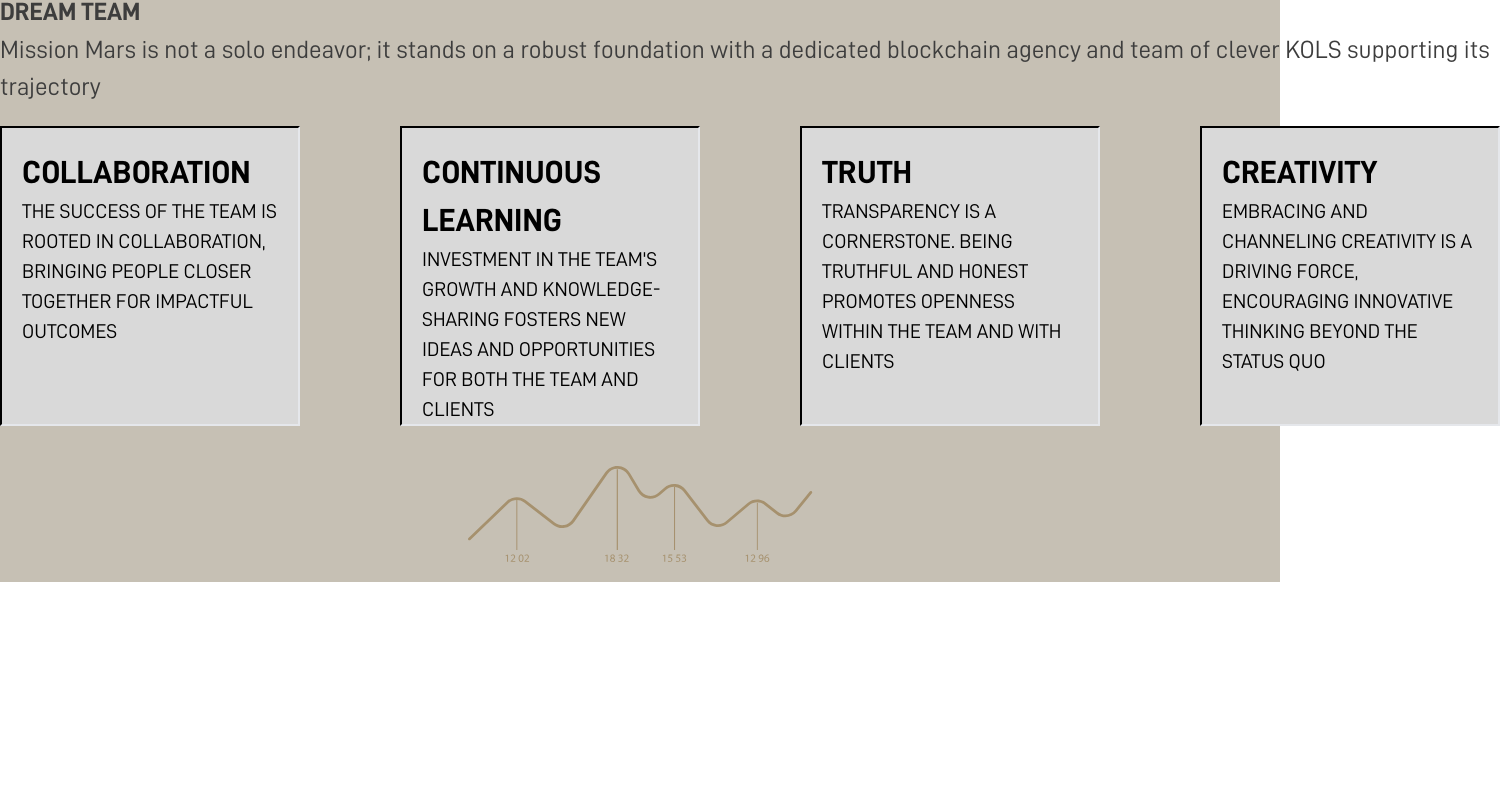
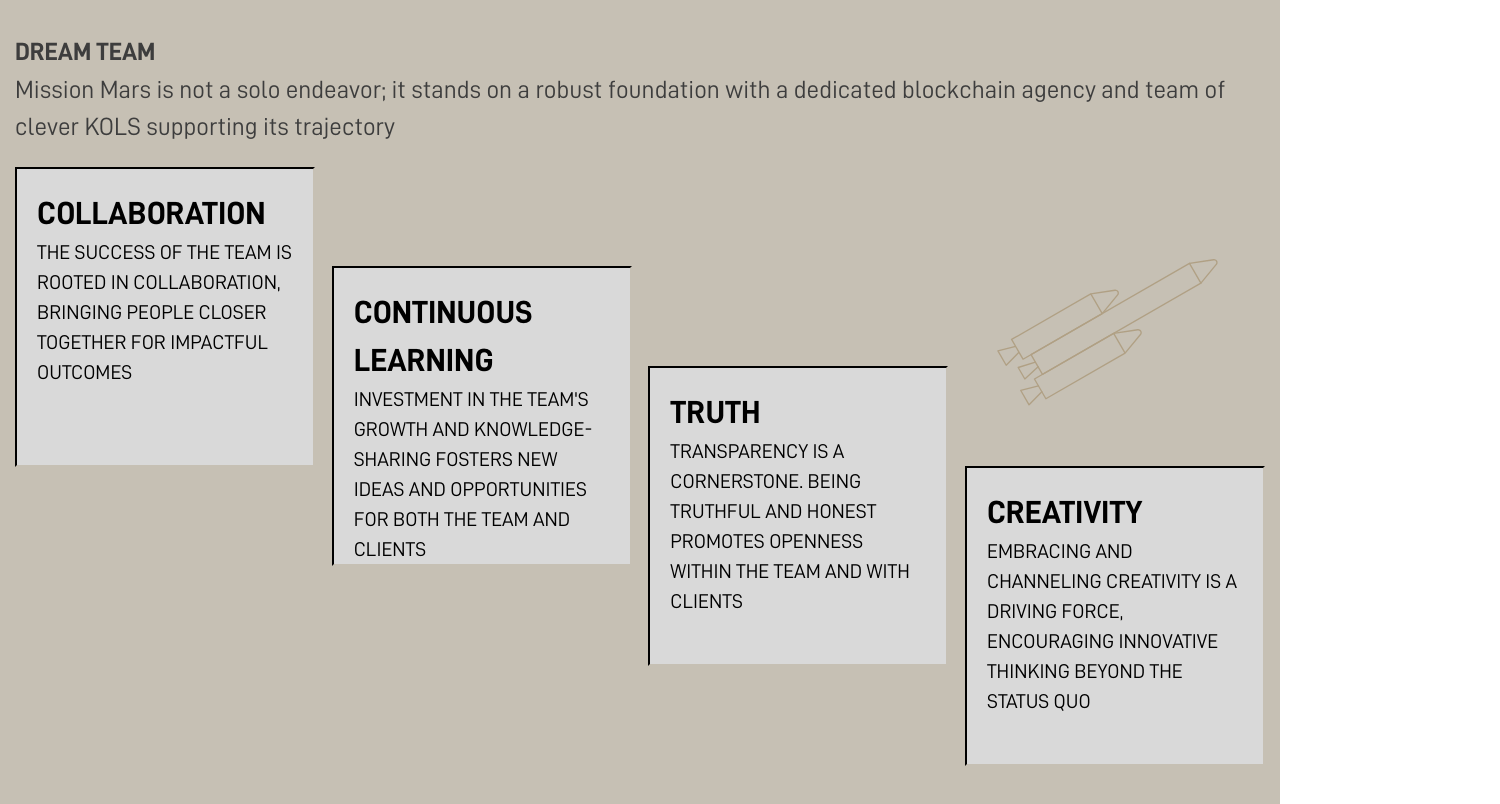
Before and after one commit to labsfeelgood/GTM-wesbite, a React (Vite) app: page /passengers in a window 1280 px wide. Shown: the part 716-1520 px from the top of the page, 1500 px wide, since content can reach past the window. Before the commit the page ends 1298 px from the top, so only its background shows below. Built offline with nearby package versions, Linux system fonts and the light colour scheme.

Commit message:
passengers completed

```diff
--- a/src/components/passengers/Card.tsx
+++ b/src/components/passengers/Card.tsx
@@ -1,8 +1,9 @@
 
 const Card = (props:any) => {
+  console.log(props.ml)
   return (
-    <div className={`flex flex-col items-center pt-${props.ml}`} >
-        <div className=' bg-[#D9D9D9] w-[300px] h-[300px] p-5 border-t-black border-l-black  border-2'>
+    <div className={`flex flex-col items-center ]`} >
+        <div className=' bg-[#D9D9D9] w-[300px] h-[300px] p-5 border-t-black border-l-black  border-2 border-r-[#C6C0B4] border-b-[#C6C0B4]'>
             <h3 className=' text-[32px] font-d-din-bold uppercase'>{props.heading}</h3>
             <p className=' font-d-din-regular text-[20px] uppercase'>{props.content}</p>
         </div>
--- a/src/pages/Passengers.tsx
+++ b/src/pages/Passengers.tsx
@@ -1,6 +1,7 @@
 import backdrop1 from "../assets/landing/passengers1.svg";
 import backdrop2 from "../assets/landing/passengers2.svg";
 import backdrop3 from "../assets/landing/passengers3.svg";
+import backdrop4 from "../assets/landing/space-craft-backdrop.svg";
 import main1 from "../assets/landing/Group 844.svg";
 import Navbar from "../components/passengers/Navbar";
 import Card from "../components/passengers/Card";
@@ -8,14 +9,14 @@
   const cardContent = [
     {
       key: 1,
-      ml: 10,
+      ml: 100,
       heading: "Collaboration",
       content:
         "The success of the team is rooted in collaboration, bringing people closer together for impactful outcomes",
     },
     {
       key: 2,
-      ml: 10,
+      ml: 5,
       heading: "Continuous Learning",
       content:
         "Investment in the team's growth and knowledge-sharing fosters new ideas and opportunities for both the team and clients",
@@ -28,7 +29,7 @@
         "Transparency is a cornerstone. Being truthful and honest promotes openness within the team and with clients",
     },
     {
-      ml: 20,
+      ml: 15,
       key: 4,
       heading: "Creativity",
       content:
@@ -43,7 +44,7 @@
         <div className=" flex justify-between items-start ">
           <img src={backdrop1} className=" w-1/6 xl:w-auto h-auto" />
           <div className=" flex flex-col items-center">
-            <img src={main1} className="  xl:w-[800px] xl:h-auto" />
+            <img src={main1} className="  xl:w-[800px] xl:h-auto xl:mb-10" />
           </div>
           <img src={backdrop2} className=" w-1/6 xl:w-auto h-auto" />
         </div>
@@ -51,45 +52,96 @@
 
         {/* ---------------------------------------------------------- */}
         <div className=" xl:hidden">
-          <div className=" flex flex-col gap-2 p-4 md:p-8 lg:p-24">
-            <h3 className=" text-[#3D3D3D] uppercase font-d-din-bold text-[20px] md:text-[25px] lg-text-[40px] ">
-              dream team
-            </h3>
-            <p className=" text-[#3D3D3D] font-d-din-regular text-[14px] md:text-[20px] sm:text-[16px] lg:text-[25px] text-left">
+          <div className=" flex flex-col gap-2 p-4 md:p-8 lg:p-24 mb-5">
+            <div className=" flex items-center justify-between ">
+              <h3 className=" text-[#3D3D3D] uppercase font-d-din-bold text-[20px] md:text-[25px] lg-text-[40px] ">
+                dream team
+              </h3>
+              {/* <img src={backdrop4} className="xl:hidden w-1/4 h-auto "/> */}
+            </div>
+            <p className=" text-[#3D3D3D] font-d-din-regular text-[20px] md:text-[20px] sm:text-[20px] lg:text-[25px] text-left">
               Mission Mars is not a solo endeavor; it stands on a robust
               foundation with a dedicated blockchain agency and team of clever
               KOLS supporting its trajectory
             </p>
           </div>
+          <div className=" flex flex-col gap-5 xl:justify-between xl:flex-row ">
+            {cardContent.map((content) => (
+              <Card
+                heading={content.heading}
+                content={content.content}
+                key={content.key}
+                ml={content.ml}
+              />
+            ))}
+          </div>
         </div>
 
-        <div className=" hidden xl:block w-[1500px] mx-auto ">
+        <div className=" hidden xl:block w-[1250px] 2xl:w-[1400px] mx-auto ">
           <div className=" flex flex-col gap-5">
             <div className=" flex flex-col ">
               <h3 className=" text-[#3D3D3D] uppercase font-d-din-bold text-[20px] md:text-[25px] lg-text-[40px] ">
                 dream team
               </h3>
-              <p className=" text-[#3D3D3D] font-d-din-regular text-[14px] md:text-[20px] sm:text-[16px] lg:text-[25px] text-left">
+              <p className=" text-[#3D3D3D] font-d-din-regular text-[20px] md:text-[20px] sm:text-[16px] lg:text-[25px] text-left">
                 Mission Mars is not a solo endeavor; it stands on a robust
                 foundation with a dedicated blockchain agency and team of clever
                 KOLS supporting its trajectory
               </p>
             </div>
             {/* --------------------------------------------------------------------- */}
-            <div className=" flex flex-col gap-3 xl:flex-row xl:justify-between">
-              {cardContent.map((content) => (
-                <Card
-                  heading={content.heading}
-                  content={content.content}
-                  key={content.key}
-                  gap={content.ml}
-                />
-              ))}
+            <div className=" flex flex-col gap-3 xl:justify-between xl:flex-row ">
+              <div className={`flex flex-col items-center pt-[1px]`}>
+                <div className=" bg-[#D9D9D9] w-[300px] h-[300px] p-5 border-t-black border-l-black  border-2 border-r-[#C6C0B4] border-b-[#C6C0B4]">
+                  <h3 className=" text-[32px] font-d-din-bold uppercase">
+                    {cardContent[0].heading}
+                  </h3>
+                  <p className=" font-d-din-regular text-[20px] uppercase">
+                    {cardContent[0].content}
+                  </p>
+                </div>
+              </div>
+
+              <div className={`flex flex-col items-center pt-[100px]`}>
+                <div className=" bg-[#D9D9D9] w-[300px] h-[300px] p-5 border-t-black border-l-black  border-2 border-r-[#C6C0B4] border-b-[#C6C0B4]">
+                  <h3 className=" text-[32px] font-d-din-bold uppercase">
+                    {cardContent[1].heading}
+                  </h3>
+                  <p className=" font-d-din-regular text-[20px] uppercase">
+                    {cardContent[1].content}
+                  </p>
+                </div>
+              </div>
+
+              <div className={`flex flex-col items-center pt-[200px]`}>
+                <div className=" bg-[#D9D9D9] w-[300px] h-[300px] p-5 border-t-black border-l-black  border-2 border-r-[#C6C0B4] border-b-[#C6C0B4]">
+                  <h3 className=" text-[32px] font-d-din-bold uppercase">
+                    {cardContent[2].heading}
+                  </h3>
+                  <p className=" font-d-din-regular text-[20px] uppercase">
+                    {cardContent[2].content}
+                  </p>
+                </div>
+              </div>
+
+              <div className={`flex flex-col items-center pt-[300px] relative`}>
+                <div className=" absolute inset-0">
+                  <img src={backdrop4} className=" " />
+                </div>
+                <div className=" bg-[#D9D9D9] w-[300px] h-[300px] p-5 border-t-black border-l-black  border-2 border-r-[#C6C0B4] border-b-[#C6C0B4]">
+                  <h3 className=" text-[32px] font-d-din-bold uppercase">
+                    {cardContent[3].heading}
+                  </h3>
+                  <p className=" font-d-din-regular text-[20px] uppercase">
+                    {cardContent[3].content}
+                  </p>
+                </div>
+              </div>
             </div>
           </div>
         </div>
-        <div className=" flex items-center justify-center mt-10 pb-5">
-          <img src={backdrop3} />
+        <div className=" flex items-center justify-center xl:justify-start mt-10 pb-5 xl:ml-[100px]">
+          <img src={backdrop3} className=" xl:w-1/3 xl:h-auto" />
         </div>
       </div>
     </div>
```
Also changed, not shown: src/assets/landing/space-craft-backdrop.svg (added).
